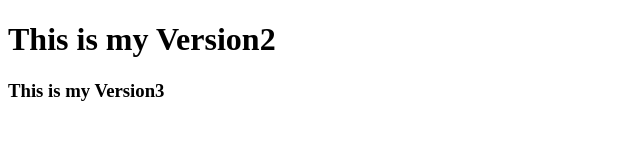
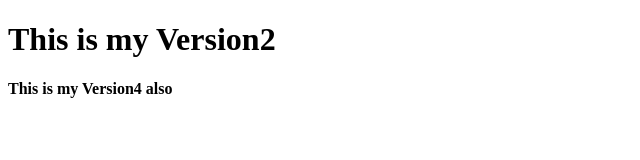
Before and after one commit to amer374/amerrepodev, a plain HTML site: page index.html in a window 1280 px wide. Shown: the full height of the page, 0-640 px from the left. Drawn offline with Linux system fonts and the light colour scheme.

Commit message:
This is V4

```diff
--- a/index.html
+++ b/index.html
@@ -7,6 +7,6 @@
 </head>
 <body>
     <h1> This is my Version2</h1>
-    <h3> This is my Version3</h3>
+    <h4> This is my Version4 also</h4>
 </body>
 </html>
```
